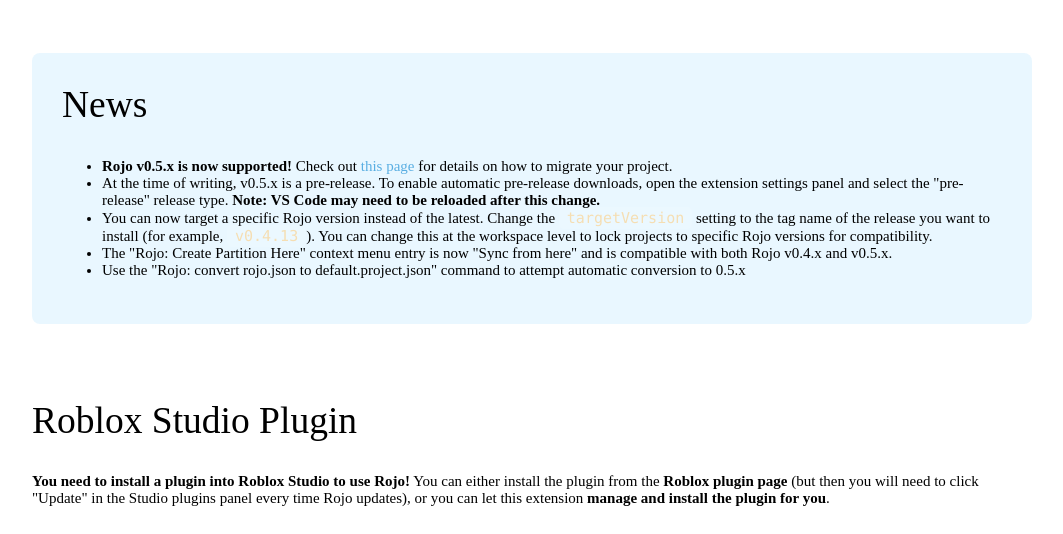
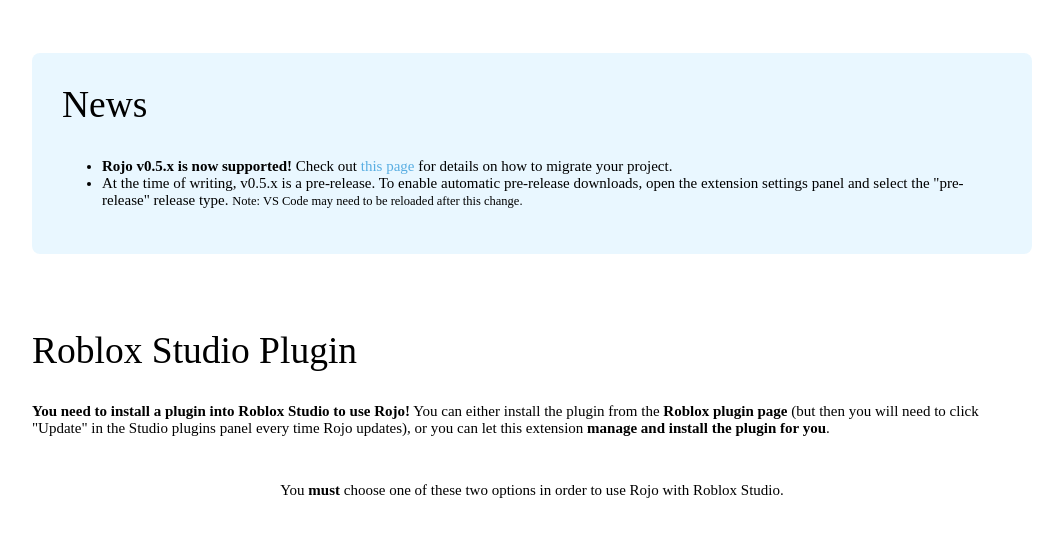
Before and after one commit to rojo-rbx/vscode-rojo, a website: page ui/index.html in a window 1280 px wide. Shown: the part 207-741 px from the top of the page, without its empty margins (108-1171 px from the left). Drawn offline with Linux system fonts and the light colour scheme; files that its build step writes are made by us from their sources; files whose address does not match are found by name.

Commit message:
Update news

```diff
--- a/ui/index.html
+++ b/ui/index.html
@@ -17,11 +17,8 @@
     <section class="news">
       <h2>News</h2>
       <ul>
-        <li><strong>Rojo v0.5.x is now supported!</strong> Check out <a href="https://lpghatguy.github.io/rojo/migrating-to-epiphany/">this page</a> for details on how to migrate your project.</li>
-        <li>At the time of writing, v0.5.x is a pre-release. To enable automatic pre-release downloads, open the extension settings panel and select the "pre-release" release type. <strong>Note: VS Code may need to be reloaded after this change.</strong></li>
-        <li>You can now target a specific Rojo version instead of the latest. Change the <code>targetVersion</code> setting to the tag name of the release you want to install (for example, <code>v0.4.13</code>). You can change this at the workspace level to lock projects to specific Rojo versions for compatibility.</li>
-        <li>The "Rojo: Create Partition Here" context menu entry is now "Sync from here" and is compatible with both Rojo v0.4.x and v0.5.x.</li>
-        <li>Use the "Rojo: convert rojo.json to default.project.json" command to attempt automatic conversion to 0.5.x</li>
+        <li><strong>Rojo v0.5.x is now supported!</strong> Check out <a href="https://rojo.space/docs/latest/guide/migrating-to-epiphany/">this page</a> for details on how to migrate your project.</li>
+        <li>At the time of writing, v0.5.x is a pre-release. To enable automatic pre-release downloads, open the extension settings panel and select the "pre-release" release type. <small>Note: VS Code may need to be reloaded after this change.</small></li>
       </ul>
     </section>
 
```
